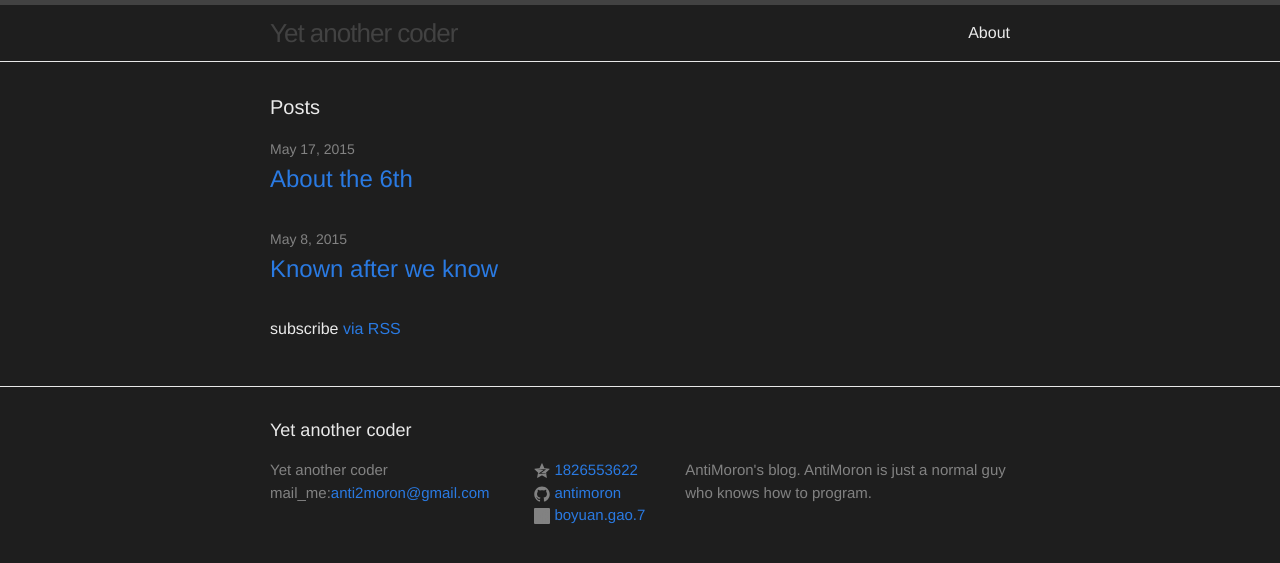
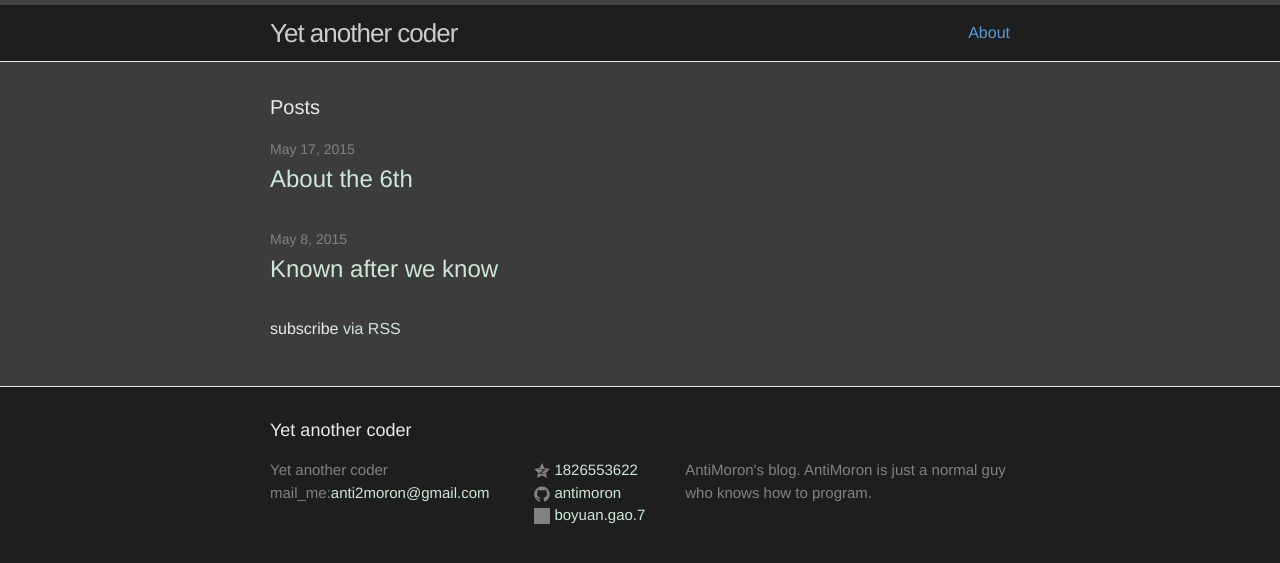
Before and after one commit to QAQMiao/antimoron.github.io, a Jekyll site: the page built from index.html, in a window 1280 px wide. Shown: the top 563 px of the page. Built offline with Jekyll 4.4.1, drawn with Linux system fonts in a browser that asks for light colours.

Commit message:
Update css

```diff
--- a/_layouts/default.html
+++ b/_layouts/default.html
@@ -1,6 +1,5 @@
 <!DOCTYPE html>
 <html>
-
   {% include head.html %}
 
   <body>
--- a/_sass/_base.scss
+++ b/_sass/_base.scss
@@ -89,11 +89,11 @@
  * Links
  */
 a {
-    color: $brand-color;
+    color: $highlight-color;
     text-decoration: none;
 
     &:visited {
-        color: darken($brand-color, 15%);
+        color: darken($highlight-color, 15%);
     }
 
     &:hover {
@@ -102,6 +102,19 @@
     }
 }
 
+.footer link{
+    color: $footer-link-color;
+    text-decoration: none;
+
+    &:visited {
+        color: darken($footer-link-color, 15%);
+    }
+
+    &:hover {
+        color: $text-color;
+        text-decoration: underline;
+    }
+}
 
 
 /**
--- a/_sass/_layout.scss
+++ b/_sass/_layout.scss
@@ -19,7 +19,7 @@
 
     &,
     &:visited {
-        color: $grey-color-dark;
+        color: $title-color;
     }
 }
 
@@ -32,7 +32,7 @@
     }
 
     .page-link {
-        color: $text-color;
+        color: $keyword-color;
         line-height: $base-line-height;
 
         // Gaps between nav items, but not on the first one
@@ -163,6 +163,7 @@
  */
 .page-content {
     padding: $spacing-unit 0;
+	background-color: $content-background-color;
 }
 
 .page-heading {
--- a/_sass/_syntax-highlighting.scss
+++ b/_sass/_syntax-highlighting.scss
@@ -2,7 +2,7 @@
  * Syntax highlighting styles
  */
 .highlight {
-    background: #fff;
+    background: #000000;
     @extend %vertical-rhythm;
 
     .c     { color: #998; font-style: italic } // Comment
--- a/css/main.scss
+++ b/css/main.scss
@@ -13,7 +13,12 @@
 
 $spacing-unit:     30px;
 
+$title-color:	   #cccccc;
+$highlight-color: #cde8d9;
+$keyword-color:	   #569cd6;
+$footer-link-color: #ffffff;
 $text-color:       #eaeaea;
+$content-background-color: #3c3c3c;
 $background-color: #1e1e1e;
 $brand-color:      #2a7ae2;
 
```
Also changed, not shown: _config.yml (line endings or trailing spaces).
